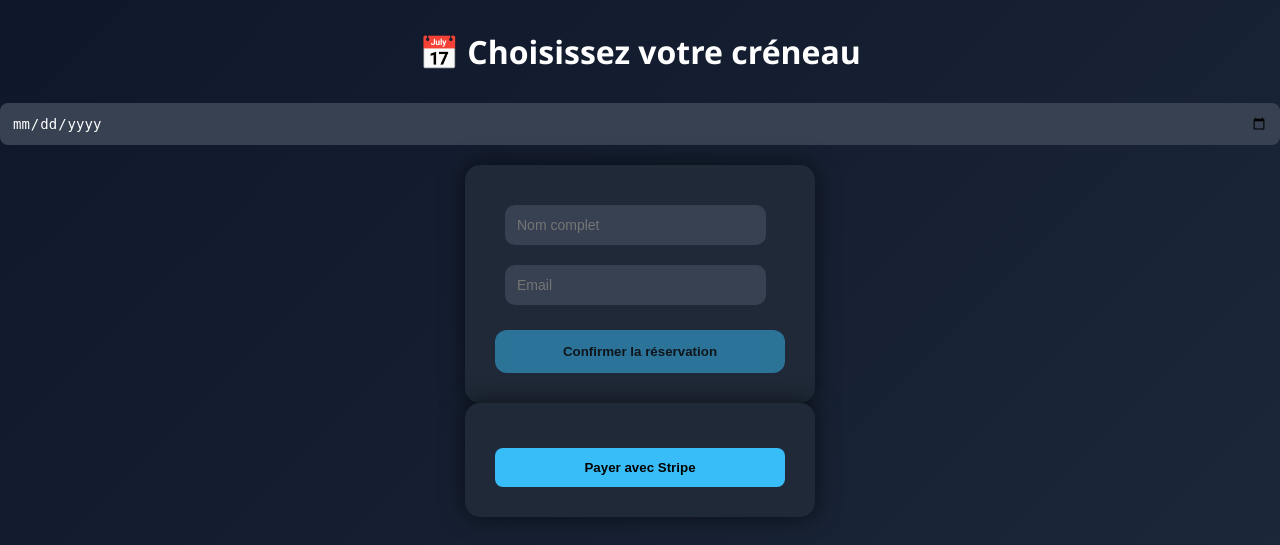
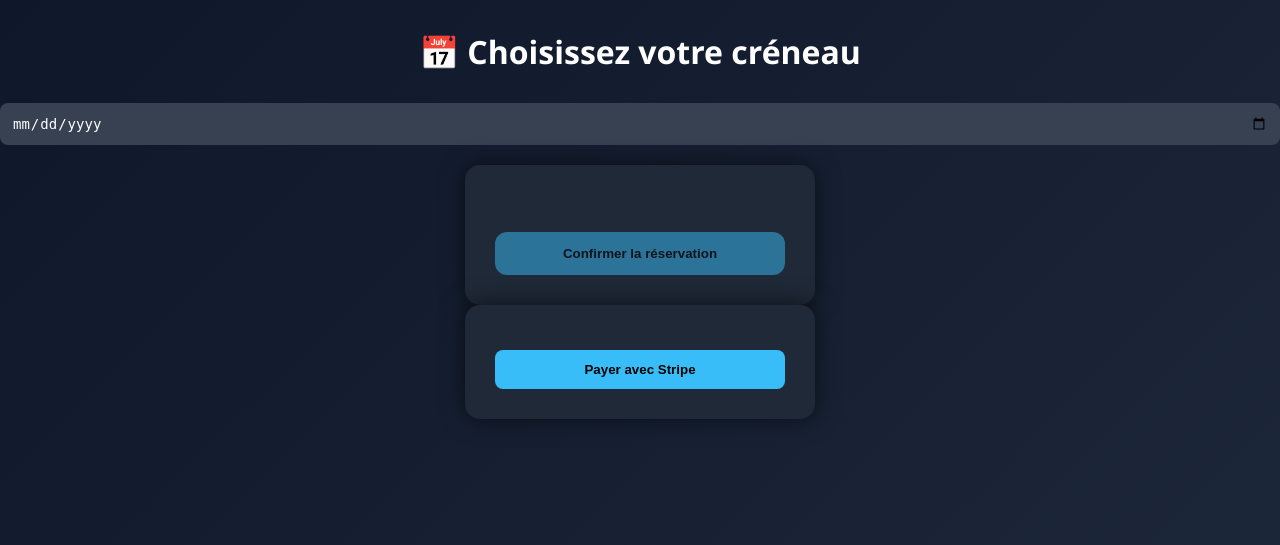
Before and after one commit to alcindorvoldensleonardo-rgb/studio-reservation, a Flask app: page /calendar in a window 1280 px wide. Shown: the top 545 px of the page. Run offline with Flask 3, Linux system fonts and the light colour scheme.

Commit message:
Update calendar.html

```diff
--- a/templates/calendar.html
+++ b/templates/calendar.html
@@ -71,16 +71,16 @@
 <input type="date" id="date" style="display:block;margin:auto">
 <div class="time-grid" id="calendar"></div>
     <!-- <form action="/reserve" method="POST" id="confirmForm" style="margin-top:30px; text-align:center;"> -->
-<form action="/create-checkout-session" method="POST">
+ <form action="/create-checkout-session" method="POST">
 
     <input type="hidden" name="date" id="formDate">
     <input type="hidden" name="time" id="formTime">
 
-    <input type="text" name="name" placeholder="Nom complet" required
+   <!-- <input type="text" name="name" placeholder="Nom complet" required
            style="padding:12px;width:90%;max-width:300px;margin:10px;border-radius:10px;border:none;">
 
     <input type="email" name="email" placeholder="Email" required
-           style="padding:12px;width:90%;max-width:300px;margin:10px;border-radius:10px;border:none;">
+           style="padding:12px;width:90%;max-width:300px;margin:10px;border-radius:10px;border:none;"> -->
 
     <br>
 
```
